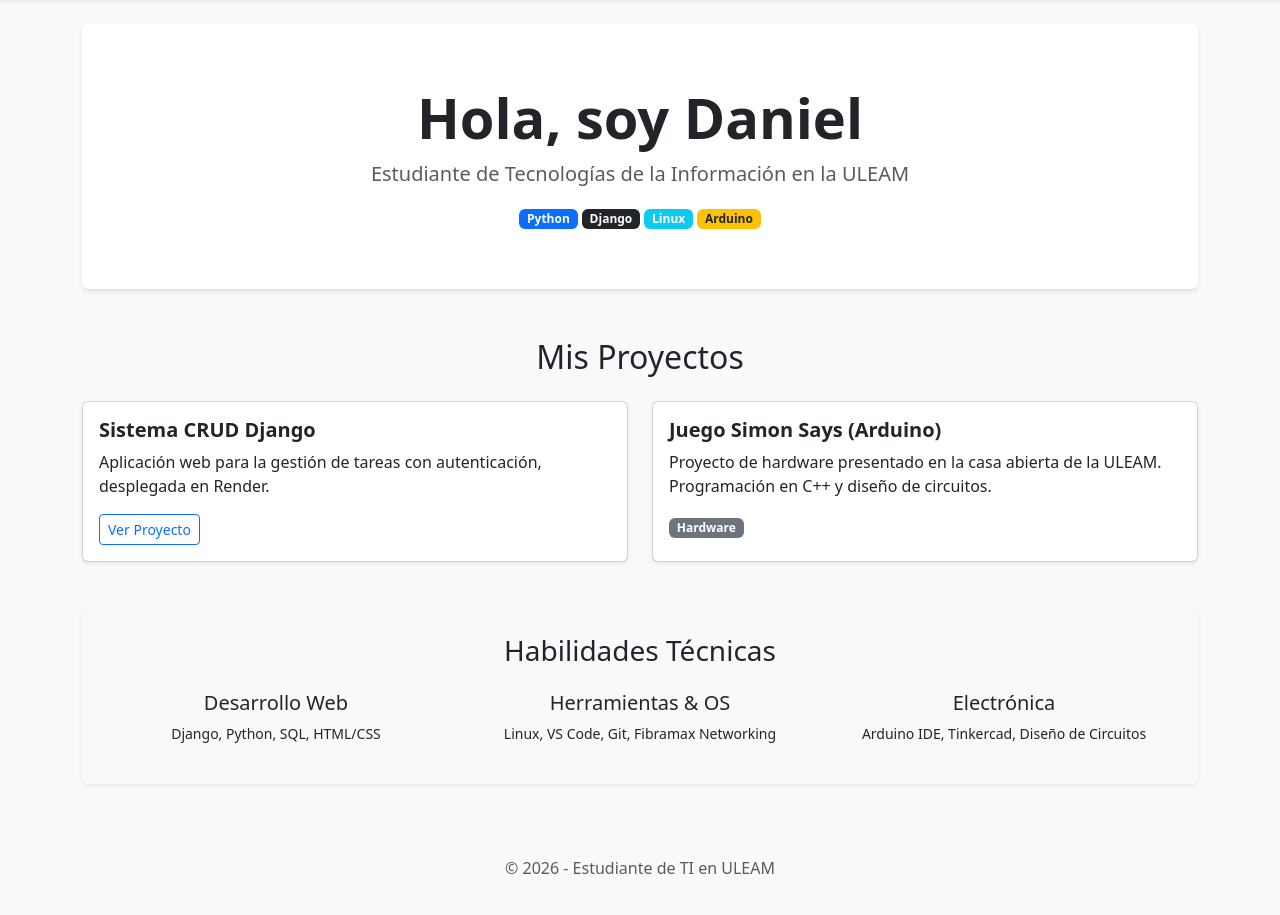
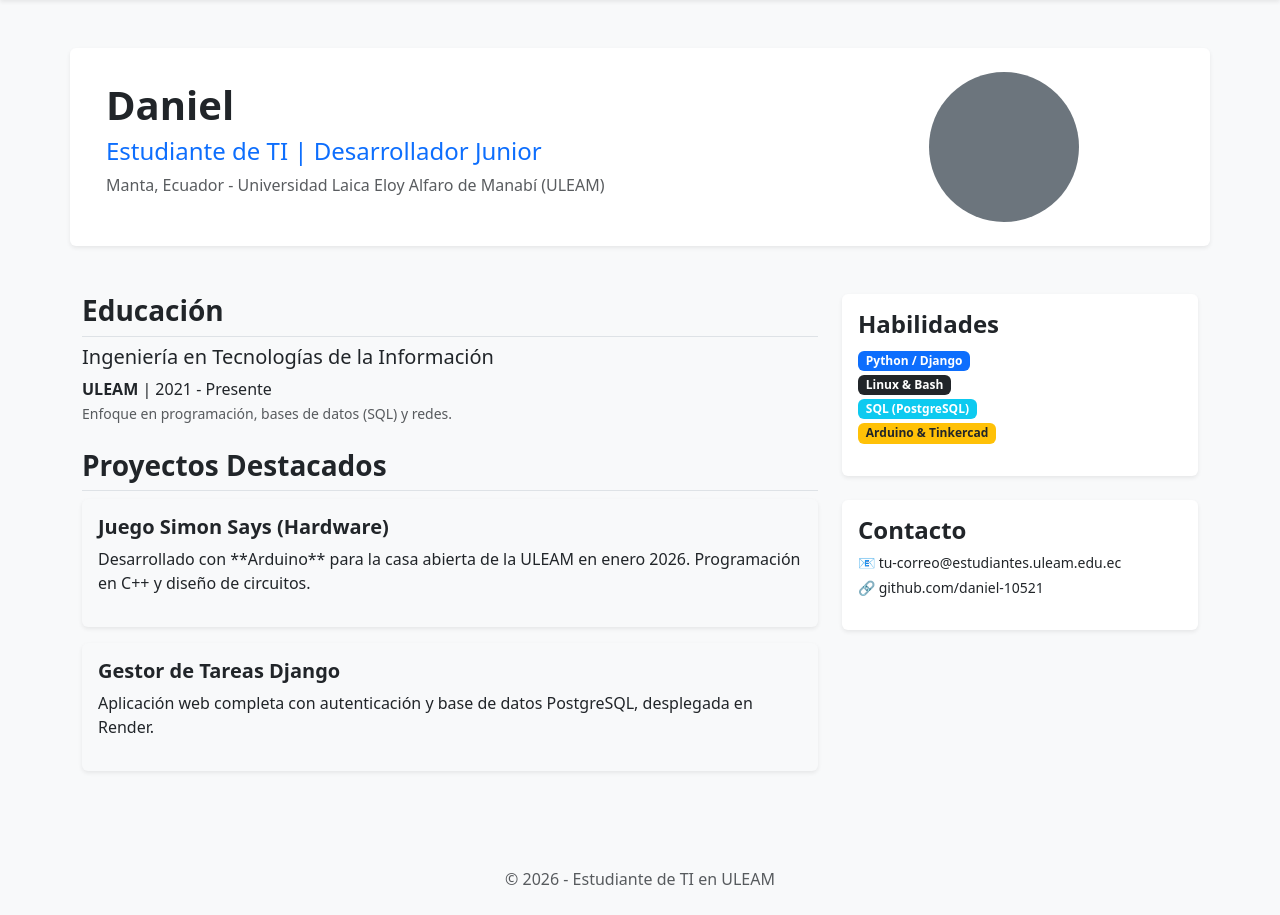
Before and after one commit to daniel-10521/Proyecto.BD, a Django app: template tasks/templates/home.html in a window 1280 px wide. Shown: the part 56-971 px from the top of the page. Before the commit the page ends 930 px from the top, so only its background shows below. Run offline with Django 5.2, Linux system fonts and the light colour scheme; the template is opened without the code that fills it, so the values that code supplies are empty.

Commit message:
Transformación de app a Hoja de Vida profesional

```diff
--- a/tasks/templates/home.html
+++ b/tasks/templates/home.html
@@ -1,55 +1,62 @@
 {% extends 'base.html' %}
 
 {% block content %}
-<div class="container mt-4">
-    <div class="hero-section text-center mb-5 rounded shadow-sm">
-        <h1 class="display-4 fw-bold">Hola, soy Daniel</h1>
-        <p class="lead text-muted">Estudiante de Tecnologías de la Información en la ULEAM</p>
-        <div class="mt-3">
-            <span class="badge bg-primary">Python</span>
-            <span class="badge bg-dark">Django</span>
-            <span class="badge bg-info">Linux</span>
-            <span class="badge bg-warning text-dark">Arduino</span>
+<div class="container my-5">
+    <div class="row align-items-center mb-5 p-4 bg-white shadow-sm rounded">
+        <div class="col-md-8">
+            <h1 class="fw-bold text-dark">Daniel</h1>
+            <h4 class="text-primary">Estudiante de TI | Desarrollador Junior</h4>
+            <p class="text-muted">Manta, Ecuador - Universidad Laica Eloy Alfaro de Manabí (ULEAM)</p>
+        </div>
+        <div class="col-md-4 text-center">
+            <div class="bg-secondary rounded-circle mx-auto" style="width: 150px; height: 150px;"></div>
         </div>
     </div>
 
-    <h2 id="proyectos" class="mb-4 text-center">Mis Proyectos</h2>
-    <div class="row g-4">
-        <div class="col-md-6">
-            <div class="card h-100 shadow-sm">
+    <div class="row">
+        <div class="col-md-8">
+            <section class="mb-4">
+                <h3 class="border-bottom pb-2 fw-bold">Educación</h3>
+                <div class="mb-3">
+                    <h5>Ingeniería en Tecnologías de la Información</h5>
+                    <p class="mb-0"><strong>ULEAM</strong> | 2021 - Presente</p>
+                    <small class="text-muted">Enfoque en programación, bases de datos (SQL) y redes.</small>
+                </div>
+            </section>
+
+            <section class="mb-4">
+                <h3 class="border-bottom pb-2 fw-bold">Proyectos Destacados</h3>
+                <div class="card mb-3 shadow-sm border-0 bg-light">
                     <div class="card-body">
-                    <h5 class="card-title fw-bold">Sistema CRUD Django</h5>
-                    <p class="card-text">Aplicación web para la gestión de tareas con autenticación, desplegada en Render.</p>
-                    <a href="{% url 'tasks' %}" class="btn btn-outline-primary btn-sm">Ver Proyecto</a>
+                        <h5 class="fw-bold">Juego Simon Says (Hardware)</h5>
+                        <p>Desarrollado con **Arduino** para la casa abierta de la ULEAM en enero 2026. Programación en C++ y diseño de circuitos.</p>
                     </div>
                 </div>
-        </div>
-        <div class="col-md-6">
-            <div class="card h-100 shadow-sm">
+                <div class="card mb-3 shadow-sm border-0 bg-light">
                     <div class="card-body">
-                    <h5 class="card-title fw-bold">Juego Simon Says (Arduino)</h5>
-                    <p class="card-text">Proyecto de hardware presentado en la casa abierta de la ULEAM. Programación en C++ y diseño de circuitos.</p>
-                    <span class="badge bg-secondary">Hardware</span>
+                        <h5 class="fw-bold">Gestor de Tareas Django</h5>
+                        <p>Aplicación web completa con autenticación y base de datos PostgreSQL, desplegada en Render.</p>
                     </div>
                 </div>
-        </div>
+            </section>
         </div>
 
-    <div id="habilidades" class="mt-5 p-4 bg-light rounded shadow-sm">
-        <h3 class="text-center mb-4">Habilidades Técnicas</h3>
-        <div class="row text-center">
         <div class="col-md-4">
-                <h5>Desarrollo Web</h5>
-                <p class="small">Django, Python, SQL, HTML/CSS</p>
-            </div>
-            <div class="col-md-4">
-                <h5>Herramientas & OS</h5>
-                <p class="small">Linux, VS Code, Git, Fibramax Networking</p>
-            </div>
-            <div class="col-md-4">
-                <h5>Electrónica</h5>
-                <p class="small">Arduino IDE, Tinkercad, Diseño de Circuitos</p>
-            </div>
+            <section class="mb-4 p-3 bg-white shadow-sm rounded">
+                <h4 class="fw-bold">Habilidades</h4>
+                <ul class="list-unstyled">
+                    <li><span class="badge bg-primary">Python / Django</span></li>
+                    <li><span class="badge bg-dark">Linux & Bash</span></li>
+                    <li><span class="badge bg-info">SQL (PostgreSQL)</span></li>
+                    <li><span class="badge bg-warning text-dark">Arduino & Tinkercad</span></li>
+                </ul>
+            </section>
+
+            <section class="p-3 bg-white shadow-sm rounded">
+                <h4 class="fw-bold">Contacto</h4>
+                <p class="small mb-1">📧 tu-correo@estudiantes.uleam.edu.ec</p>
+                <p class="small">🔗 github.com/daniel-10521</p>
+            </section>
         </div>
     </div>
 </div>
```
Lines whose indentation alone changed are shown as unchanged.
